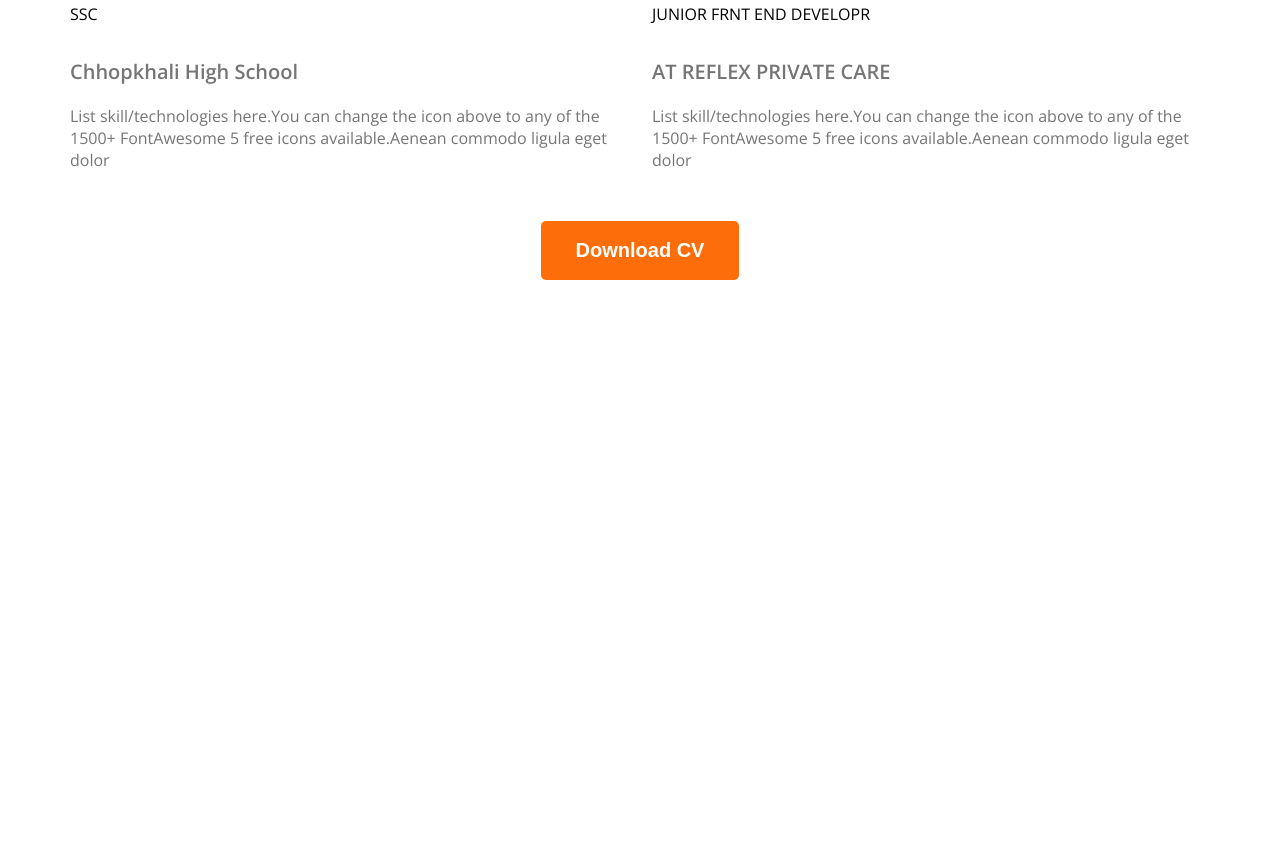
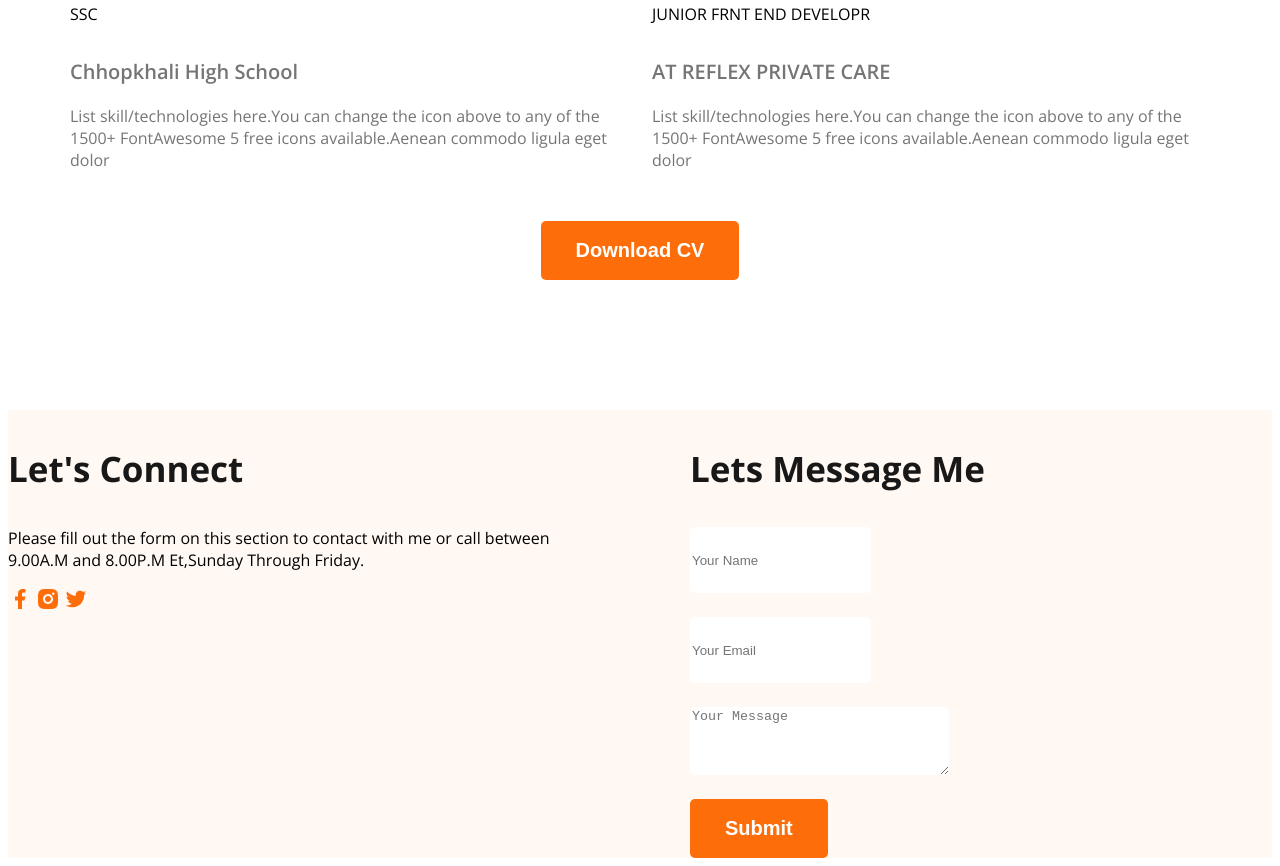
Before and after one commit to mollamdrimon6/web-dev, a plain HTML site: page index.html in a window 1280 px wide. Shown: the part 2951-3817 px from the top of the page. Before the commit the page ends 3361 px from the top, so only its background shows below. Drawn offline with nearby package versions, Linux system fonts and the light colour scheme.

Commit message:
Initial commit

```diff
--- a/index.html
+++ b/index.html
@@ -142,8 +142,25 @@
 
     </section>
     </main>
-    <footer>
-
+    <footer class="secondary-bg">
+<div class="footer-column">
+    <h3 class="section-title">Let's Connect</h3>
+    <p>Please fill out the form on this section to contact with me or call between 9.00A.M and 8.00P.M Et,Sunday Through Friday.</p>
+    <div>
+        <a href="https://www.facebook.com/share/12GPvzqJzLT/"><img src="images/icons/facebook.png" alt=""></a>
+        <a href="https://www.instagram.com/md.rimonmolla.792?igsh=MXc4OTI2ZDQ1OTVrag=="><img src="images/icons/insta.png" alt=""></a>
+        <a href="https://www.instagram.com/md.rimonmolla.792?igsh=MXc4OTI2ZDQ1OTVrag=="><img src="images/icons/twitter.png" alt=""></a>
+    </div>
+</div>
+<div class="footer-column">
+    <h3 class="section-title">Lets Message Me</h3>
+    <form action="">
+        <input type="text" name="" id="" placeholder="Your Name">
+        <input type="email" name="" id=""placeholder="Your Email">
+        <textarea name="" id="" cols="30" rows="20" placeholder="Your Message"></textarea>
+        <input class="btn-primary" type="submit" value="Submit">
+    </form>
+</div>
     </footer>
 </body>
 </html>
--- a/styles/portfolio.css
+++ b/styles/portfolio.css
@@ -154,3 +154,23 @@ main section{
 .resume-download-cv{
   margin-top: 50px;
 }
+ /* footer style*/
+ footer{
+  padding:130px,230px;
+  display: flex;
+  gap:100px;
+
+ }
+.footer-column{
+  width:50%;
+}
+input[type="text"], footer input[type="email"], footer textarea{
+height: 64px;
+border-radius: 5px;
+background-color: white;
+display: block;
+width:100%
+padding:10px 20px;
+margin-bottom:24px;
+border:none;
+  }
```
